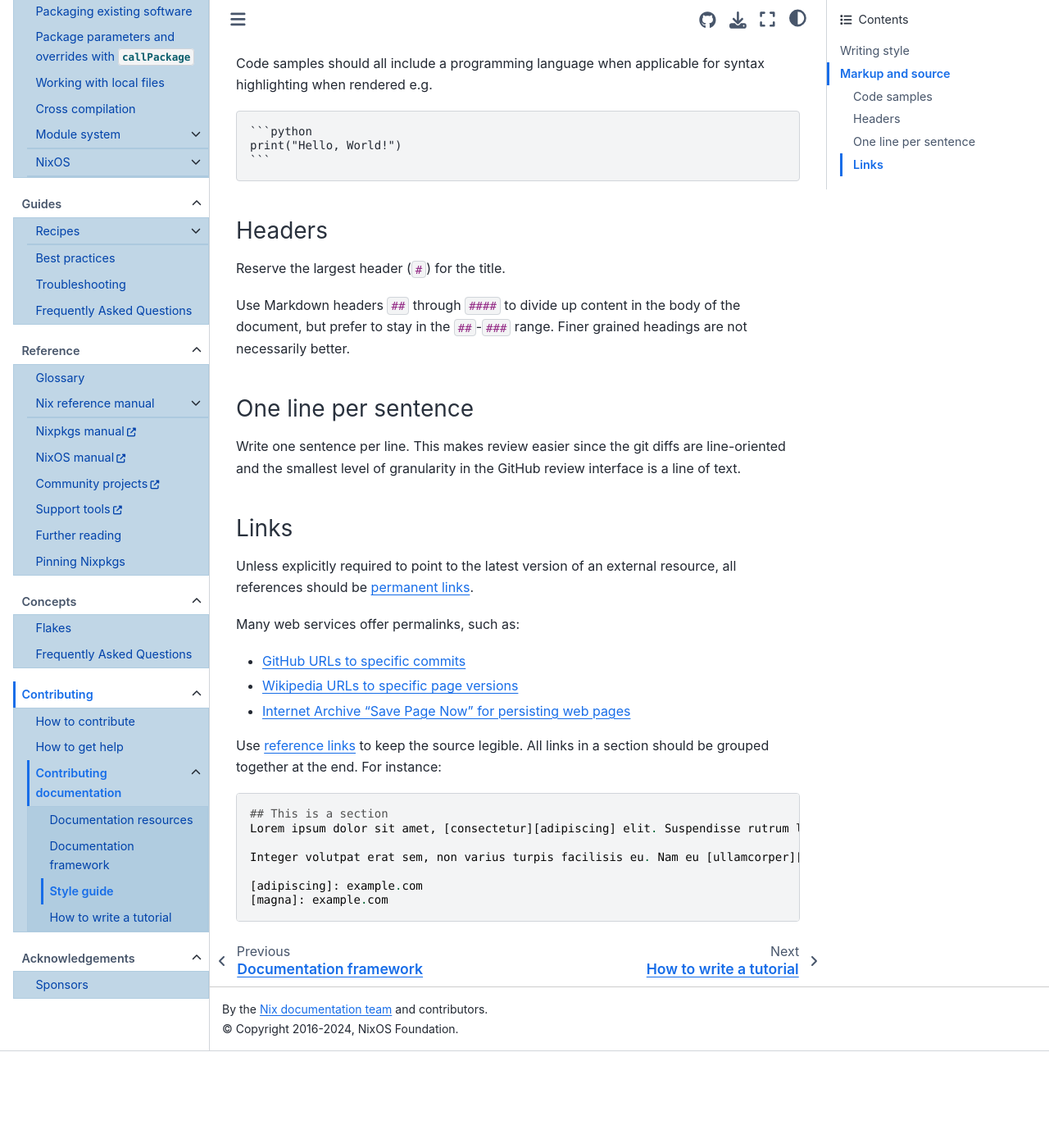
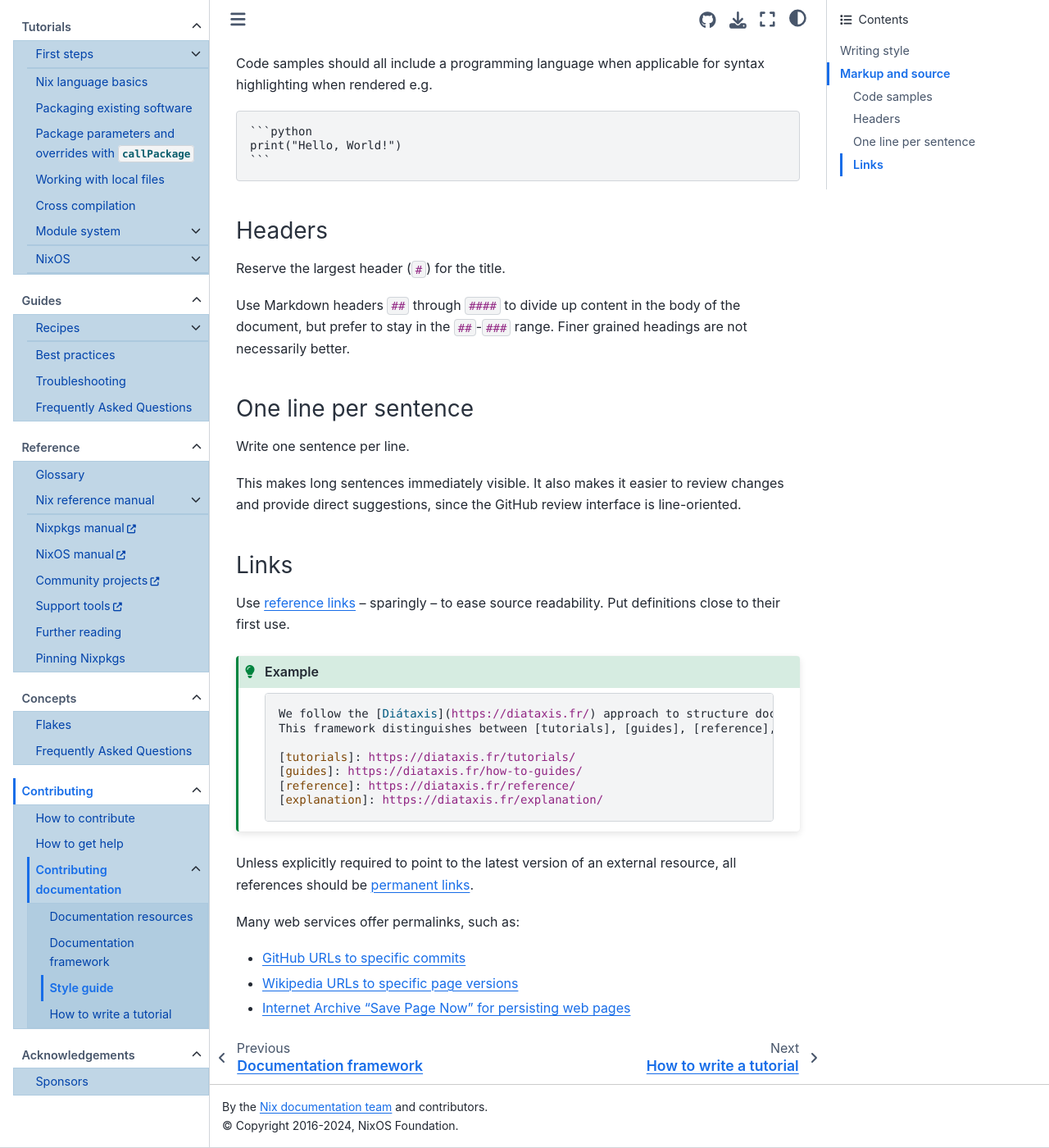
Before and after one commit to NixOS/nix.dev, a Sphinx documentation site: the page built from source/contributing/documentation/style-guide.md, in a window 1280 px wide and 1400 px high, scrolled down 2282 px. Shown: the whole window at 82% size. Built offline with Sphinx 7.4.7 and the Sphinx Book theme 1.1.4, drawn with Linux system fonts in a browser that asks for light colours; before the commit the page ends 3564 px from its top, so only the background shows below that.

Commit message:
update rule on using reference links
the previous form hasn't been practice for a long time now, and has
proven to be counterproductive.

`````diff
--- a/source/contributing/documentation/style-guide.md
+++ b/source/contributing/documentation/style-guide.md
@@ -17,7 +17,7 @@
 This is a public project, and many people will read what you write.
 Use this leverage with care.
 
-- Follow the evidence-based [plain language guidelines].
+- Follow the evidence-based [plain language guidelines](https://www.plainlanguage.gov/guidelines/).
 
   - Don't use jargon. Readers may not be familiar with particular technical terms.
   - Don't use long, complicated words if there are shorter, simpler words that convey the same meaning.
@@ -91,41 +89,42 @@
 ````
 
 ### Headers
+
 Reserve the largest header (`#`) for the title.
 
 Use Markdown headers `##` through `####` to divide up content in the body of the document, but prefer to stay in the `##`-`###` range.
 Finer grained headings are not necessarily better.
 
 ### One line per sentence
+
 Write one sentence per line.
-This makes review easier since the git diffs are line-oriented and the smallest level of granularity in the GitHub review interface is a line of text.
+
+This makes long sentences immediately visible.
+It also makes it easier to review changes and provide direct suggestions, since the GitHub review interface is line-oriented.
 
 ### Links
 
-Unless explicitly required to point to the latest version of an external resource, all references should be [permanent links].
+Use [reference links](https://github.github.com/gfm/#reference-link) – sparingly – to ease source readability.
+Put definitions close to their first use.
+
+:::{admonition} Example
+:class: tip
+
+```markdown
+We follow the [Diátaxis](https://diataxis.fr/) approach to structure documentation.
+This framework distinguishes between [tutorials], [guides], [reference], and [explanation].
+
+[tutorials]: https://diataxis.fr/tutorials/
+[guides]: https://diataxis.fr/how-to-guides/
+[reference]: https://diataxis.fr/reference/
+[explanation]: https://diataxis.fr/explanation/
+```
+:::
+
+Unless explicitly required to point to the latest version of an external resource, all references should be [permanent links](https://en.wikipedia.org/wiki/Permalink).
 
 Many web services offer permalinks, such as:
 
-- [GitHub URLs to specific commits]
-- [Wikipedia URLs to specific page versions]
-- [Internet Archive "Save Page Now" for persisting web pages]
-
-Use [reference links][ref_links] to keep the source legible.
-All links in a section should be grouped together at the end.
-For instance:
-
-```
-## This is a section
-Lorem ipsum dolor sit amet, [consectetur][adipiscing] elit. Suspendisse rutrum ligula porta, condimentum dui dignissim, imperdiet mi. Sed interdum lacus nec varius posuere. Duis auctor varius purus, ut ornare purus tempus eu. Aliquam erat volutpat. Etiam eget nunc malesuada, elementum neque eget, mollis metus. Nulla suscipit felis nec accumsan fermentum.
-
-Integer volutpat erat sem, non varius turpis facilisis eu. Nam eu [ullamcorper][magna]. Morbi iaculis vel urna in condimentum. Lorem ipsum dolor sit amet, consectetur adipiscing elit. Phasellus nec tellus sit amet tellus venenatis porta in et ex. Nunc sodales nisl magna, at dictum diam sollicitudin id. Orci varius natoque penatibus et magnis dis parturient montes, nascetur ridiculus mus. Donec facilisis, sapien eu faucibus iaculis, nibh nibh condimentum enim, nec egestas turpis erat nec libero. Curabitur ut tincidunt odio. Praesent sed tincidunt tortor.
-
-[adipiscing]: example.com
-[magna]: example.com
-```
-
-[ref_links]: https://github.github.com/gfm/#reference-link
-[permanent links]: https://en.wikipedia.org/wiki/Permalink
-[GitHub URLs to specific commits]: https://docs.github.com/en/repositories/working-with-files/using-files/getting-permanent-links-to-files
-[Wikipedia URLs to specific page versions]: https://en.wikipedia.org/wiki/Wikipedia:Linking_to_Wikipedia#Permanent_links_to_old_versions_of_pages
-[Internet Archive "Save Page Now" for persisting web pages]: https://web.archive.org/save
+- [GitHub URLs to specific commits](https://docs.github.com/en/repositories/working-with-files/using-files/getting-permanent-links-to-files)
+- [Wikipedia URLs to specific page versions](https://en.wikipedia.org/wiki/Wikipedia:Linking_to_Wikipedia#Permanent_links_to_old_versions_of_pages)
+- [Internet Archive "Save Page Now" for persisting web pages](https://web.archive.org/save)
`````
Also changed, not shown: other parts of source/contributing/documentation/style-guide.md (+0 -2 lines).
